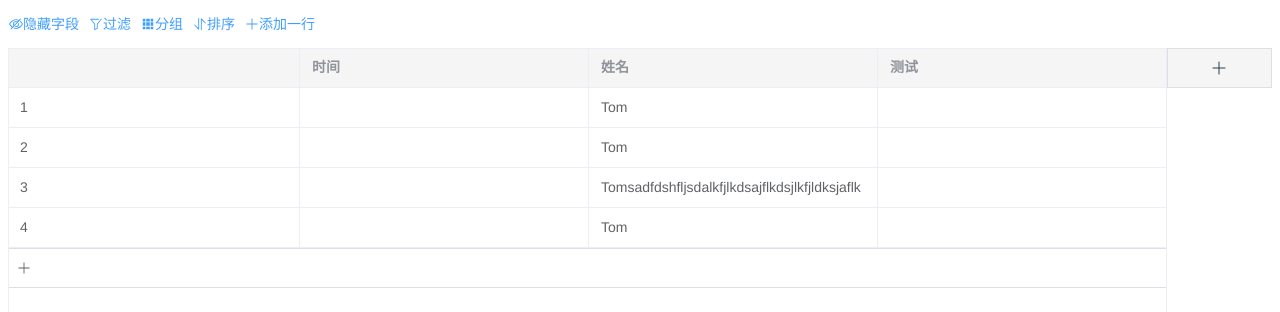
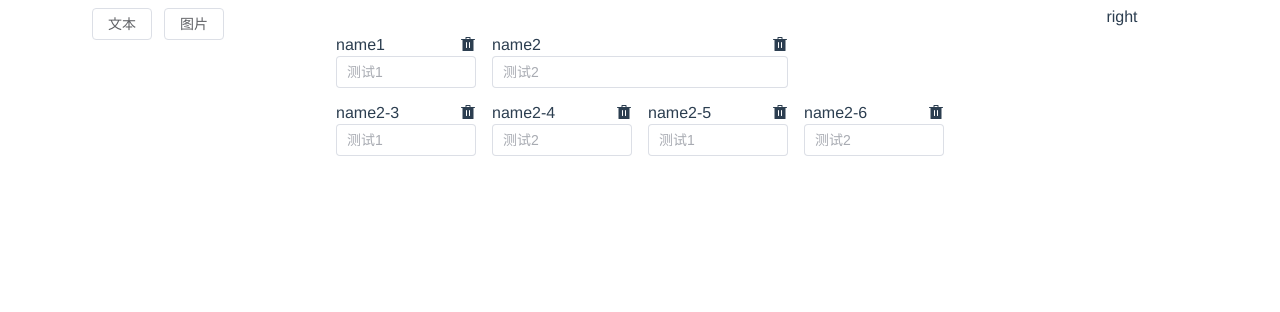
Before and after one commit to RiverCrown/dynamic-table-frontend, a Vue app: page /#/ in a window 1280 px wide. Shown: the top 312 px of the page. Built offline with nearby package versions, Linux system fonts and the light colour scheme.

Commit message:
form design page: drag and drop

```diff
--- /dev/null
+++ b/src/components/PageDesign.vue
@@ -0,0 +1,229 @@
+<template>
+  <el-container>
+    <el-aside>
+      <el-button
+        v-for="comp in optionalComponents"
+        :key="comp.type"
+        @click="() => { addComponent(comp.type) }"
+      >
+        {{ comp.name }}
+      </el-button>
+    </el-aside>
+    <el-main>
+      <div
+        v-for="comps, rowIndex in innerComponentMatrix"
+        :key="rowIndex"
+      >
+        <draggable
+          group="form"
+          :list="comps"
+          ghost-class="dt_ghost"
+          item-key="id"
+          tag="el-row"
+          :move="shouldMove"
+          @change="layoutChange"
+        >
+          <template #item="{ element, index }">
+            <el-col
+              :span="element.span"
+              :class="isClicked(rowIndex, index) ? 'dt_comp_click' : 'dt_comp_hover'"
+              @click="() => { compClick(rowIndex, index) }"
+            >
+              <div
+                :style="{
+                  display: 'flex',
+                  justifyContent: 'space-between'
+                }"
+              >
+                {{ element.name }}
+                <div>
+                  <el-icon>
+                    <DeleteFilled />
+                  </el-icon>
+                </div>
+              </div>
+              <component :is="element.type" v-bind="element.props" />
+            </el-col>
+          </template>
+        </draggable>
+      </div>
+    </el-main>
+    <el-aside>right</el-aside>
+  </el-container>
+</template>
+
+<script lang="ts">
+import { defineComponent, PropType, Component } from 'vue';
+import draggable from 'vuedraggable';
+import { MoreFilled, DeleteFilled } from '@element-plus/icons-vue';
+import {
+  IDTHeader,
+  IFilterGroup,
+  IFilterItem,
+} from '@/common/interface/DynamicTableInterface';
+import {
+  DATA_TYPE_OPERATORS_MAP,
+  INPUT_TYPE,
+  DATA_TYPE,
+} from '@/common/constant/DynamicTableConstant';
+import { ConjunctionEnum } from '@/common/enum/FilterBuilderEnum';
+import { ElImage, ElInput } from 'element-plus';
+import DynamicTable from '@/components/DynamicTable.vue';
+import { isTemplate } from 'element-plus/lib/utils';
+
+export default defineComponent({
+  name: 'PageDesign',
+  components: {
+    ElInput,
+    draggable,
+    DeleteFilled,
+  },
+  emits: {
+  },
+  data() {
+    const componentMatrix = [
+      [
+        {
+          id: '1',
+          name: 'name1',
+          type: 'ElInput',
+          span: 6,
+          props: {
+            placeholder: '测试1',
+          },
+        },
+        {
+          id: '2',
+          name: 'name2',
+          type: 'ElInput',
+          span: 12,
+          props: {
+            placeholder: '测试2',
+          },
+        },
+      ],
+      [
+        {
+          id: '3',
+          name: 'name2-3',
+          type: 'ElInput',
+          span: 6,
+          props: {
+            placeholder: '测试1',
+          },
+        },
+        {
+          id: '4',
+          name: 'name2-4',
+          type: 'ElInput',
+          span: 6,
+          props: {
+            placeholder: '测试2',
+          },
+        },
+        {
+          id: '5',
+          name: 'name2-5',
+          type: 'ElInput',
+          span: 6,
+          props: {
+            placeholder: '测试1',
+          },
+        },
+        {
+          id: '6',
+          name: 'name2-6',
+          type: 'ElInput',
+          span: 6,
+          props: {
+            placeholder: '测试2',
+          },
+        },
+      ],
+    ];
+    // 通过在行与行之间加入空内容行来实现上下拖拽
+    const innerComponentMatrix = [[] as any];
+    const compactMatrix = componentMatrix.filter((componentRow) => componentRow.length !== 0);
+    compactMatrix.forEach((componentRow) => {
+      innerComponentMatrix.push(componentRow);
+      innerComponentMatrix.push([]);
+    });
+    return {
+      clickedRowIdx: -1,
+      clickedColIdx: -1,
+      optionalComponents: [
+        {
+          name: '文本',
+          type: 'ElInput',
+        },
+        {
+          name: '图片',
+          type: 'ElImage',
+        },
+      ],
+      innerComponentMatrix,
+    };
+  },
+  computed: {
+  },
+  methods: {
+    isClicked(rowIndex: number, colIndex: number) {
+      if (rowIndex === this.clickedRowIdx && colIndex === this.clickedColIdx) {
+        return true;
+      }
+      return false;
+    },
+    compClick(rowIndex: number, colIndex: number) {
+      this.clickedRowIdx = rowIndex;
+      this.clickedColIdx = colIndex;
+    },
+    shouldMove(evt: any) {
+      let isSameRow = false;
+      let totalSpanSize = evt.draggedContext.element.span;
+      evt.relatedContext.list.forEach((item: any) => {
+        totalSpanSize += item.span;
+        isSameRow = isSameRow || evt.draggedContext.element.id === item.id;
+      });
+      return totalSpanSize <= 24 || isSameRow;
+    },
+    addComponent(type: string) {
+      this.innerComponentMatrix.push([
+        {
+          id: '',
+          name: '新建',
+          type,
+          span: 24,
+          props: {} as any,
+        },
+      ]);
+      this.innerComponentMatrix.push([]);
+    },
+    layoutChange() {
+      const resultMatrix = [[] as any];
+      const compactMatrix = this.innerComponentMatrix
+        .filter((componentRow) => componentRow.length !== 0);
+      compactMatrix.forEach((componentRow) => {
+        resultMatrix.push(componentRow);
+        resultMatrix.push([]);
+      });
+      this.innerComponentMatrix = resultMatrix;
+    },
+  },
+});
+</script>
+
+<style scoped>
+
+.dt_comp_hover {
+  padding: 8px;
+}
+.dt_comp_hover:hover {
+  background-color: rgb(222 239 253);
+  cursor: pointer;
+}
+.dt_comp_click {
+  padding: 8px;
+  background-color: rgb(222 239 253);
+  cursor: pointer;
+}
+</style>
--- a/src/views/HomeView.vue
+++ b/src/views/HomeView.vue
@@ -1,16 +1,15 @@
 <template>
-  <dynamic-table
-    :data="tableData"
-    :config="config"
-    :height="910"
-    @config-change="aa"
-    @data-change="dc"
-  />
+  <div>
+    <dynamic-table v-if="false" :data="tableData" :config="config" :height="910" @config-change="aa"
+      @data-change="dc" />
+    <page-design />
+  </div>
 </template>
 
 <script lang="ts">
 import { defineComponent } from 'vue';
 import DynamicTable from '@/components/DynamicTable.vue';
+import PageDesign from '@/components/PageDesign.vue';
 import { DATA_TYPE } from '@/common/constant/DynamicTableConstant';
 import { IDTConfig } from '@/common/interface/DynamicTableInterface';
 
@@ -18,6 +17,7 @@ export default defineComponent({
   name: 'HomeView',
   components: {
     DynamicTable,
+    PageDesign,
   },
   methods: {
     aa(config: any) {
```
